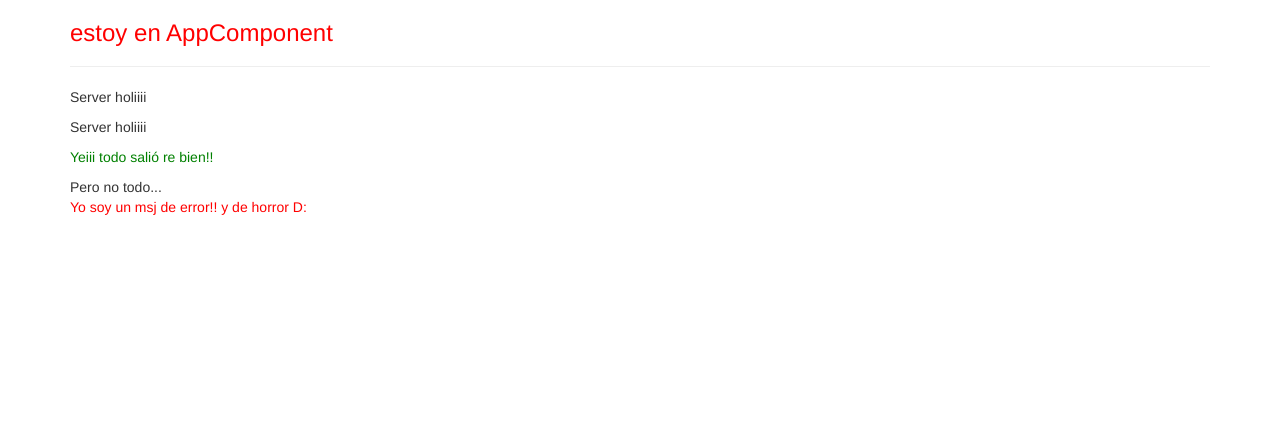
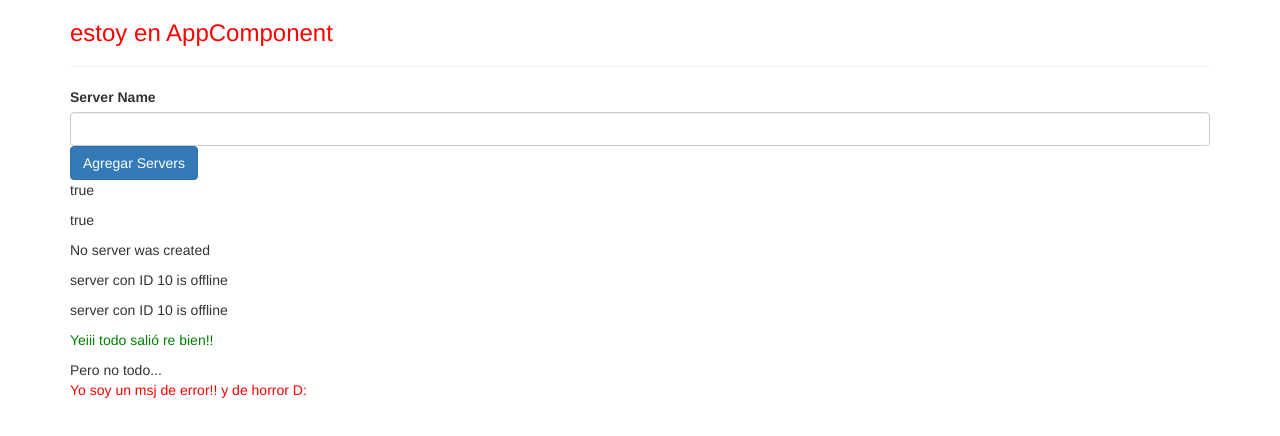
Before and after one commit to RaquelAM/UdemyAngular, an Angular app: page / in a window 1280 px wide. Shown: the top 436 px of the page. Built offline with nearby package versions, Linux system fonts and the light colour scheme.

Commit message:
secction 2, class 28

```diff
--- a/src/app/server/server.component.html
+++ b/src/app/server/server.component.html
@@ -1 +1 @@
-<p>Server holiiii</p>
+<p>{{ 'server' }} con ID {{ serverId }} is {{ getServerStatus() }}</p> <!-- con los {{}} solo puedes traer cadenas o cosas que se puedan convertir en cadenas -->
--- a/src/app/server/server.component.ts
+++ b/src/app/server/server.component.ts
@@ -5,5 +5,10 @@ import { Component } from '@angular/core';
 	templateUrl: './server.component.html'
 })
 export class ServerComponent {
+	serverId = 10;
+	serverStatus = 'offline';
 
+	getServerStatus(){
+		return this.serverStatus;
+	}
 }
--- a/src/app/servers/servers.component.html
+++ b/src/app/servers/servers.component.html
@@ -1,2 +1,10 @@
+<label>Server Name</label>
+<input type="text" class="form-control" (input)="onUdateServerName($event)">
+<button class="btn btn-primary" [disabled]="!allowNewServer" (click)="onCreateServer()">
+	Agregar Servers
+</button>
+<p>{{ allowNewServer }}</p>
+<p [innerText]="allowNewServer" ></p>
+<p>{{ serverCreationStatus }} </p>
 <app-server></app-server>
 <app-server></app-server>
--- a/src/app/servers/servers.component.ts
+++ b/src/app/servers/servers.component.ts
@@ -4,14 +4,27 @@ import { Component, OnInit } from '@angular/core';
   selector: 'app-servers',
   //selector: '[app-servers]',
   //selector: '.app-servers'
-  template: '<app-server></app-server><app-server></app-server>',
+  //template: '<app-server></app-server><app-server></app-server>',
+  templateUrl: './servers.component.html',
   styleUrls: ['./servers.component.css']
 })
 export class ServersComponent implements OnInit {
-
-  constructor() { }
+  allowNewServer = false;
+  serverCreationStatus = 'No server was created'
+  constructor() { //metodo que se llama al crear este componente
+  	setTimeout( () => {
+  		this.allowNewServer = true;
+  	},2000);
+   }
 
   ngOnInit() {
   }
 
+  onCreateServer(){
+  	this.serverCreationStatus = 'Server was created';
+  }
+
+  onUdateServerName(event: any){
+  	console.log(event)
+  }
 }
```
